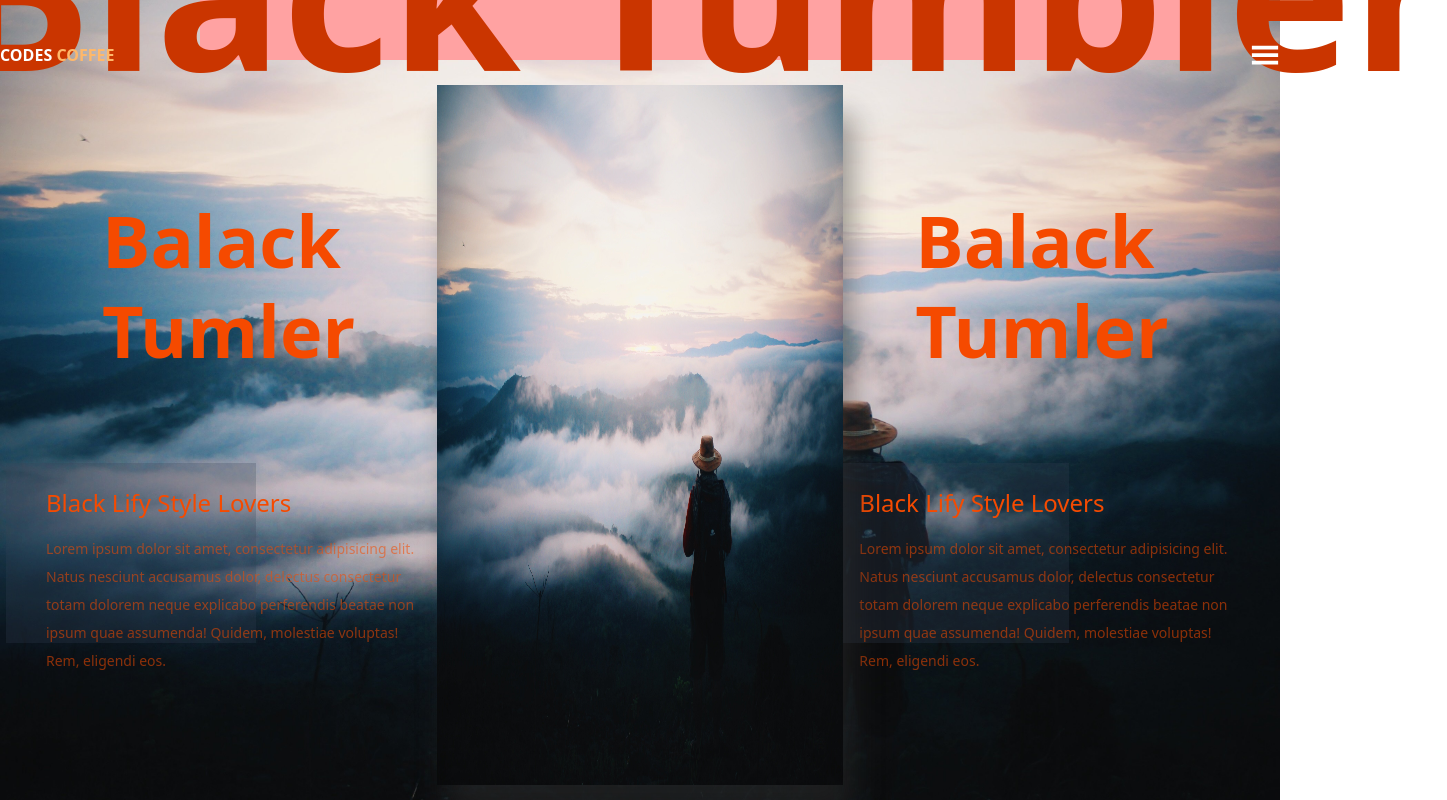
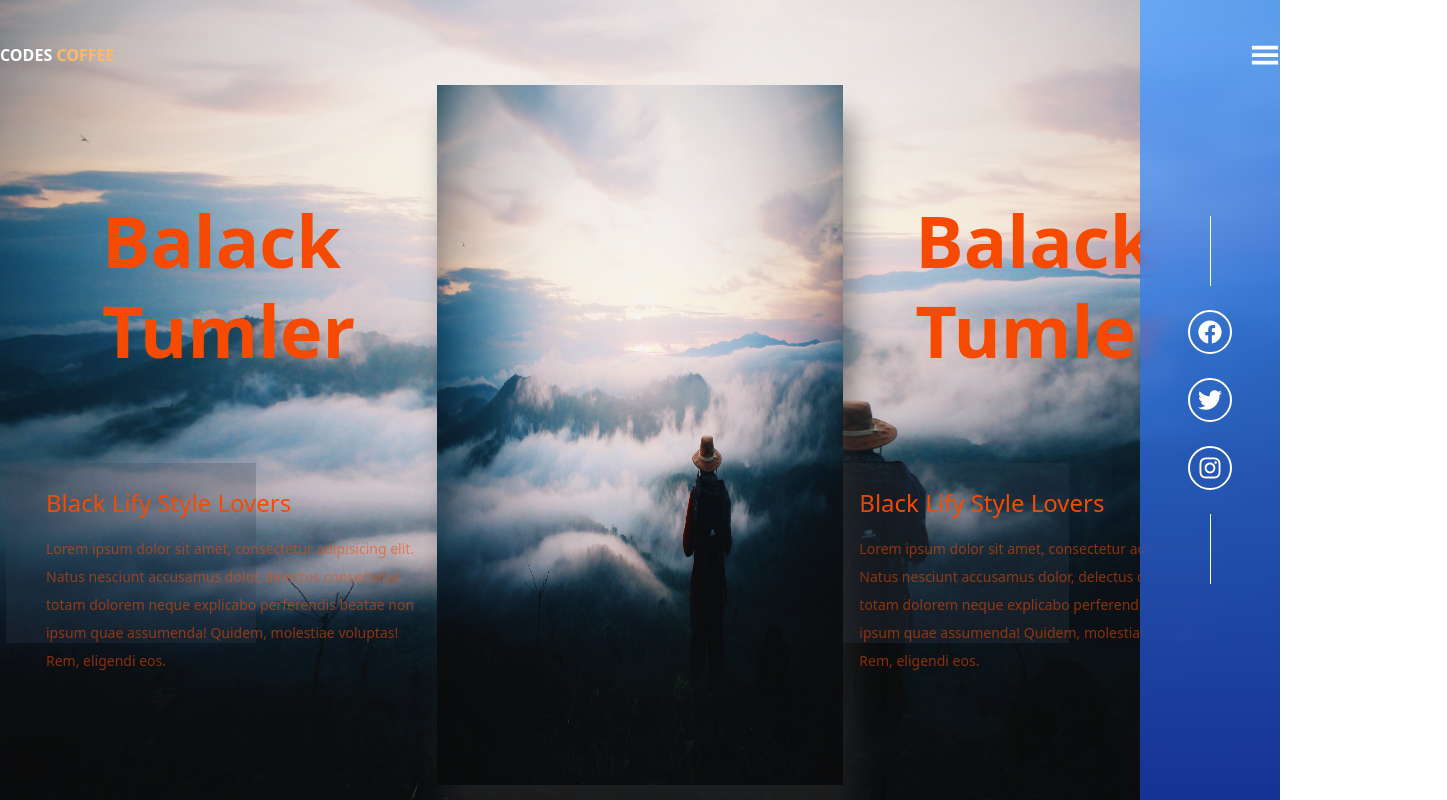
Before and after one commit to RithmaRandima/Pizza-shop-UI-with-React, a React (Vite) app: page / in a window 1280 px wide. Both pictures are taken after a click on the icon 1265 px from the left and 55 px from the top of the page. Shown: the whole page, 1447 px wide, since content can reach past the window. Built offline with nearby package versions, Linux system fonts and the light colour scheme.

Commit message:
Completed Sidebar and Hero section

```diff
--- a/src/components/Hero/Hero.jsx
+++ b/src/components/Hero/Hero.jsx
@@ -1,7 +1,9 @@
-import React from "react";
+import React, { useState } from "react";
 import bgImage from "../../assets/bg_slate.jpg";
 import pizzaMain from "../../assets/bg_slate.jpg";
 import Navbar from "../Navbar/Navbar";
+import { motion } from "framer-motion";
+import { FaFacebook, FaInstagram, FaTwitter } from "react-icons/fa";
 
 const heroBGStyle = {
   backgroundImage: `url(${bgImage})`,
@@ -13,19 +15,30 @@ const heroBGStyle = {
 };
 
 const Hero = () => {
+  const [sidebar, setSidebar] = useState(false);
   return (
     <main style={heroBGStyle}>
       <section className="min-h-[750px] w-full">
         <div className="container">
           {/* navbar section */}
-          <Navbar />
+          <Navbar setSidebar={setSidebar} sidebar={sidebar} />
           {/* hero section */}
           <div className="grid grid-cols-1 md:grid-cols-2 lg:grid-cols-3 place-items-center min-h-[850px] ">
             {/* text content section */}
             <div className="text-orange-600 mt-[100px] md:mt-0 p-4 space-y-28">
-              <h1 className="text-7xl font-bold leading-tight ml-14">
+              <motion.h1
+                initial={{ opacity: 0, y: -100 }}
+                animate={{ opacity: 1, y: 0 }}
+                transition={{
+                  type: "spring",
+                  stiffness: 100,
+                  damping: 10,
+                  delay: 0.4,
+                }}
+                className="text-7xl font-bold leading-tight ml-14"
+              >
                 Balack Tumler
-              </h1>
+              </motion.h1>
               <div className="relative">
                 <div className="relative z-10 space-y-4">
                   <h1 className="text-2xl">Black Lify Style Lovers</h1>
@@ -51,11 +64,11 @@ const Hero = () => {
               {/* <div className="absolute h-[180px] w-[180px]  top-15 right-10 border-pink-200 rounded-full border-[20px]"></div> */}
 
               {/* bg-text section */}
-              <div className="absolute bg-red-300 -top-20 left-[200px]">
+              {/* <div className="absolute bg-red-300 -top-20 left-[200px]">
                 <h1 className="text-[140px] scale-150 font-bold text-orange-700 leading-none">
                   Black Tumbler
                 </h1>
-              </div>
+              </div> */}
             </div>
             {/* third div section */}
             <div className="text-orange-600 mt-[100px] md:mt-0 p-4 space-y-28">
@@ -78,6 +91,32 @@ const Hero = () => {
             </div>
           </div>
         </div>
+
+        {/* sidebar section */}
+        {sidebar && (
+          <motion.div
+            initial={{ x: "100%" }}
+            whileInView={{ x: 0 }}
+            className="absolute top-0 right-0 w-[140px] h-full bg-gradient-to-b from-blue-400/80 to-blue-800/80 backdrop-blur-sm z-10"
+          >
+            <div className="w-full h-full flex-col flex justify-center items-center gap-6 text-white">
+              {/* line */}
+              <div className="w-[1px] h-[70px] bg-white"></div>
+              {/* social */}
+              <div className="inline-block p-2 rounded-full cursor-pointer border-white border-2">
+                <FaFacebook className="text-2xl" />
+              </div>
+              <div className="inline-block p-2 rounded-full cursor-pointer border-white border-2">
+                <FaTwitter className="text-2xl" />
+              </div>
+              <div className="inline-block p-2 rounded-full cursor-pointer border-white border-2">
+                <FaInstagram className="text-2xl" />
+              </div>
+              {/* line */}
+              <div className="w-[1px] h-[70px] bg-white"></div>
+            </div>
+          </motion.div>
+        )}
       </section>
     </main>
   );
--- a/src/components/Navbar/Navbar.jsx
+++ b/src/components/Navbar/Navbar.jsx
@@ -1,7 +1,7 @@
 import React from "react";
 import { GiHamburgerMenu } from "react-icons/gi";
 
-const Navbar = () => {
+const Navbar = ({ sidebar, setSidebar }) => {
   return (
     <nav className="absolute top-0 left-0 w-full pt-10 text-white z-20">
       <div className="  ">
@@ -11,7 +11,11 @@ const Navbar = () => {
             COdes <span className="text-orange-300">Coffee</span>
           </h1>
           {/* ham menu section*/}
-          <div>
+          <div
+            onClick={() => {
+              setSidebar(!sidebar);
+            }}
+          >
             <GiHamburgerMenu className="text-3xl cursor-pointer" />
           </div>
         </div>
```
